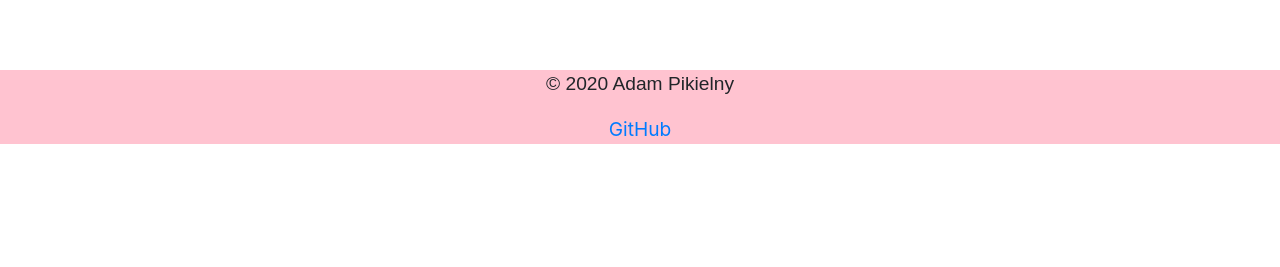
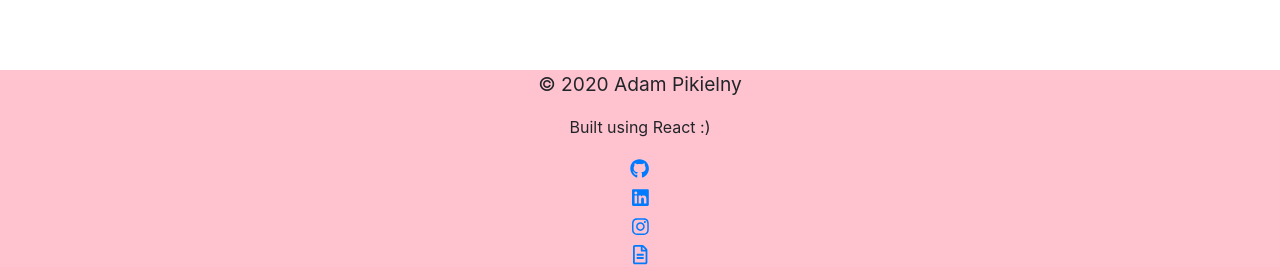
Before and after one commit to APikielny/Old-Website-2020, a React (Create React App) app: page / in a window 1280 px wide. Shown: the part 1046-1313 px from the top of the page. Before the commit the page ends 1190 px from the top, so only its background shows below. Built offline with nearby package versions, Linux system fonts and the light colour scheme.

Commit message:
footer, font awesome icons, and resume upload

```diff
--- a/package.json
+++ b/package.json
@@ -3,6 +3,11 @@
   "version": "0.1.0",
   "private": true,
   "dependencies": {
+    "@fortawesome/fontawesome-svg-core": "^1.2.27",
+    "@fortawesome/free-brands-svg-icons": "^5.12.1",
+    "@fortawesome/free-regular-svg-icons": "^5.12.1",
+    "@fortawesome/free-solid-svg-icons": "^5.12.1",
+    "@fortawesome/react-fontawesome": "^0.1.9",
     "@testing-library/jest-dom": "^4.2.4",
     "@testing-library/react": "^9.4.1",
     "@testing-library/user-event": "^7.2.1",
--- a/src/components/Footer.jsx
+++ b/src/components/Footer.jsx
@@ -1,6 +1,13 @@
 import React, { Component, Fragment } from "react";
 import { Link } from "react-router-dom";
 import { Navbar, Nav } from "react-bootstrap";
+import { FontAwesomeIcon } from "@fortawesome/react-fontawesome";
+import {
+  faGithub,
+  faLinkedin,
+  faInstagram
+} from "@fortawesome/free-brands-svg-icons";
+import { faFileAlt } from "@fortawesome/free-regular-svg-icons";
 
 const right = {
   textAlign: "right"
@@ -14,12 +21,36 @@ export class Footer extends Component {
           <p id="name" class="container">
             &copy; 2020 Adam Pikielny
           </p>
+          <p>Built using React :)</p>
           <a
             class="container"
             href="https://github.com/APikielny"
             target="_blank"
           >
-            GitHub
+            <FontAwesomeIcon icon={faGithub} />
+          </a>
+          <a
+            class="container"
+            href="https://www.linkedin.com/in/adam-pikielny-30a606152/"
+            target="_blank"
+          >
+            <FontAwesomeIcon icon={faLinkedin} />
+          </a>
+
+          <a
+            class="container"
+            href="https://www.instagram.com/apikielny/"
+            target="_blank"
+          >
+            <FontAwesomeIcon icon={faInstagram} />
+          </a>
+
+          <a
+            class="container"
+            href="https://www.instagram.com/apikielny/"
+            target="_blank"
+          >
+            <FontAwesomeIcon icon={faFileAlt} />
           </a>
         </div>
       </footer>
--- a/src/styles/footer.css
+++ b/src/styles/footer.css
@@ -1,9 +1,5 @@
 .footer {
   background-color: #ffc3d0;
-}
-
-#name {
-  font-family: "Arial";
 }
 
 .container {
```
Also changed, not shown: 2 other files (tests, documents, lock files or other folders).
